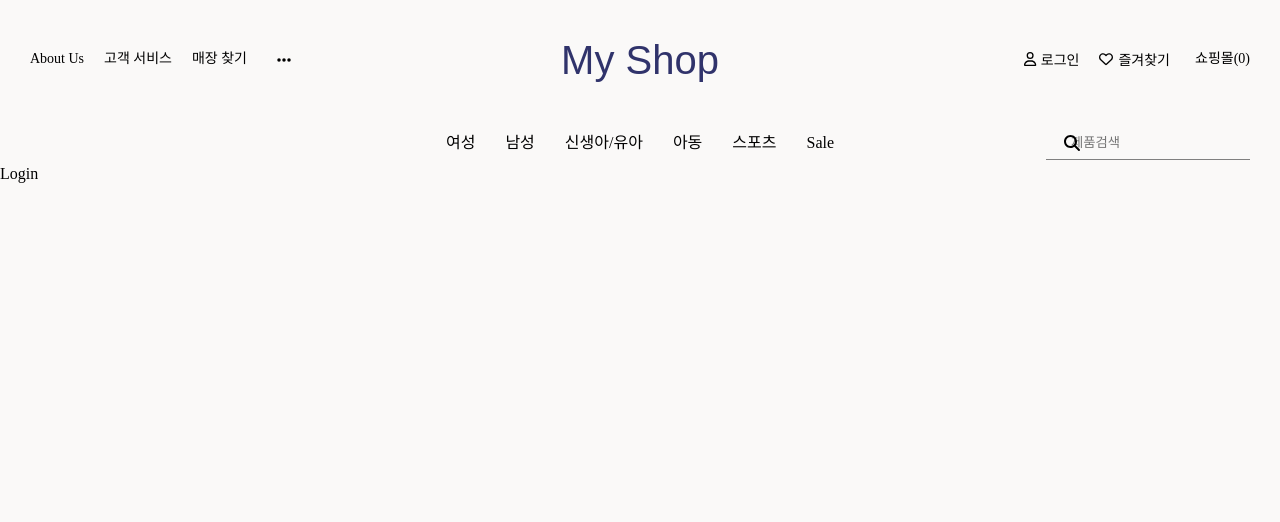
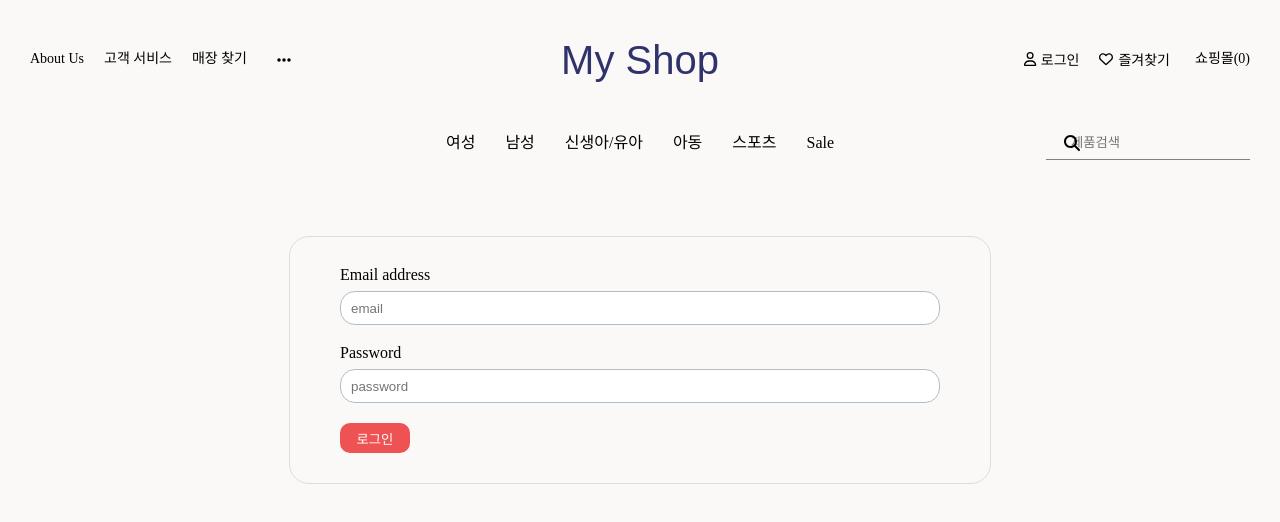
Before and after one commit to jeonga-yeon/shopping-mall, a React (Create React App) app: page /login in a window 1280 px wide. Shown: the top 522 px of the page. Built offline with nearby package versions, Linux system fonts and the light colour scheme.

Commit message:
로그인 페이지

```diff
--- a/src/pages/Login.js
+++ b/src/pages/Login.js
@@ -1,7 +1,62 @@
 import React from "react";
+import styled from "styled-components";
+
+const Wrapper = styled.div`
+  width: 100vw;
+  display: flex;
+  justify-content: center;
+  align-items: center;
+`;
+
+const Form = styled.form`
+  margin-top: 70px;
+  width: 600px;
+  display: flex;
+  flex-direction: column;
+  border: 1px solid #dcdde1;
+  border-radius: 20px;
+  padding: 30px 50px;
+  label {
+    margin-bottom: 8px;
+  }
+  input {
+    height: 30px;
+    border-radius: 15px;
+    border: 1px solid #b2bec3;
+    padding-left: 10px;
+  }
+  .password-label {
+    margin-top: 20px;
+  }
+  button {
+    margin-top: 20px;
+    height: 30px;
+    width: 70px;
+    border-radius: 10px;
+    border: none;
+    background-color: #ee5253;
+    color: white;
+    cursor: pointer;
+  }
+`;
 
 const Login = () => {
-  return <div>Login</div>;
+  const login = (event) => {
+    event.preventDefault();
+  };
+  return (
+    <Wrapper>
+      <Form onSubmit={(event) => login(event)}>
+        <label htmlFor="email">Email address</label>
+        <input id="email" type="email" placeholder="email" required />
+        <label htmlFor="password" className="password-label">
+          Password
+        </label>
+        <input id="password" type="password" placeholder="password" required />
+        <button type="submit">로그인</button>
+      </Form>
+    </Wrapper>
+  );
 };
 
 export default Login;
```
Also changed, not shown: src/redux/actions/authenticateAction.js (added), src/redux/reducers/authenticateReducer.js (added).
